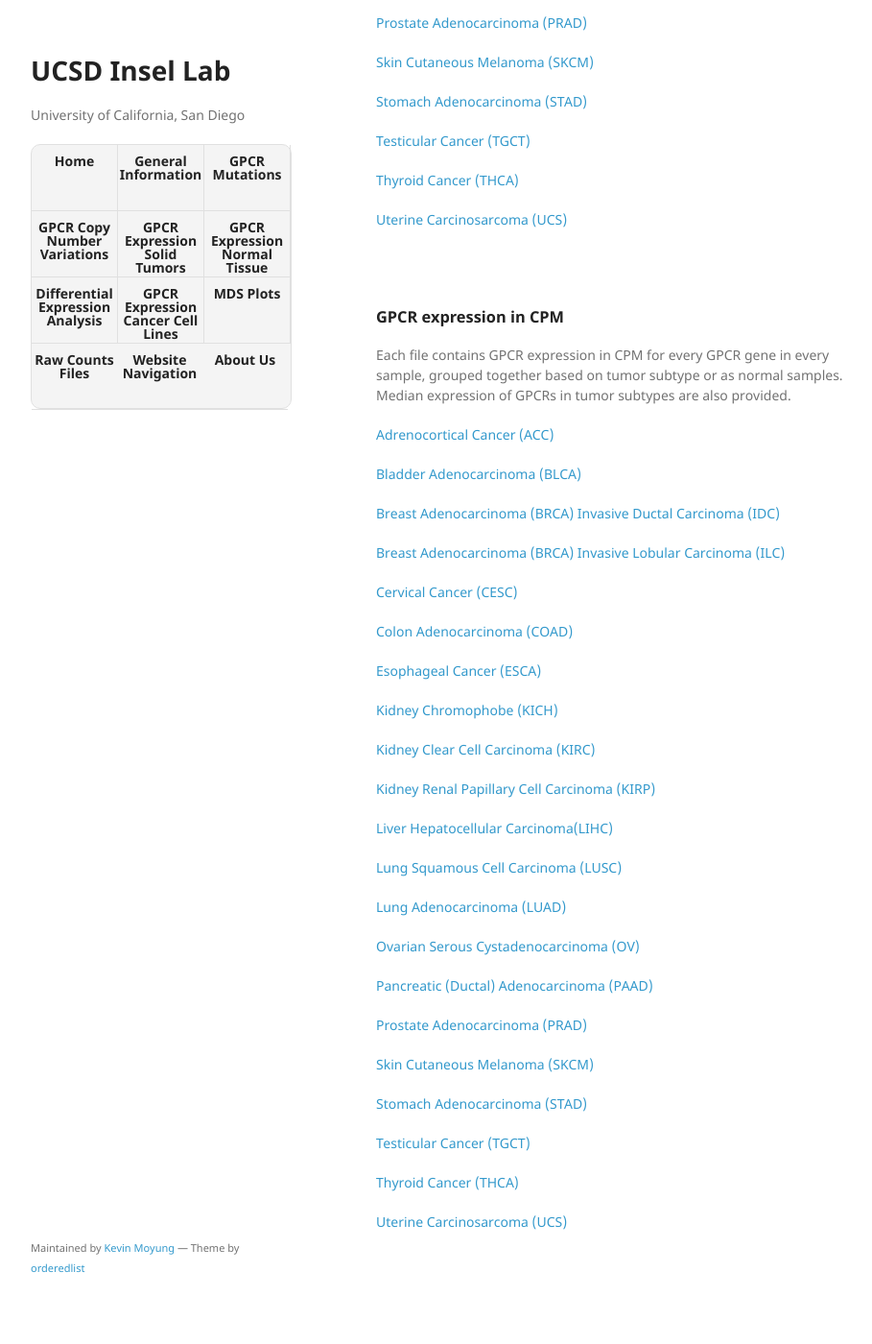
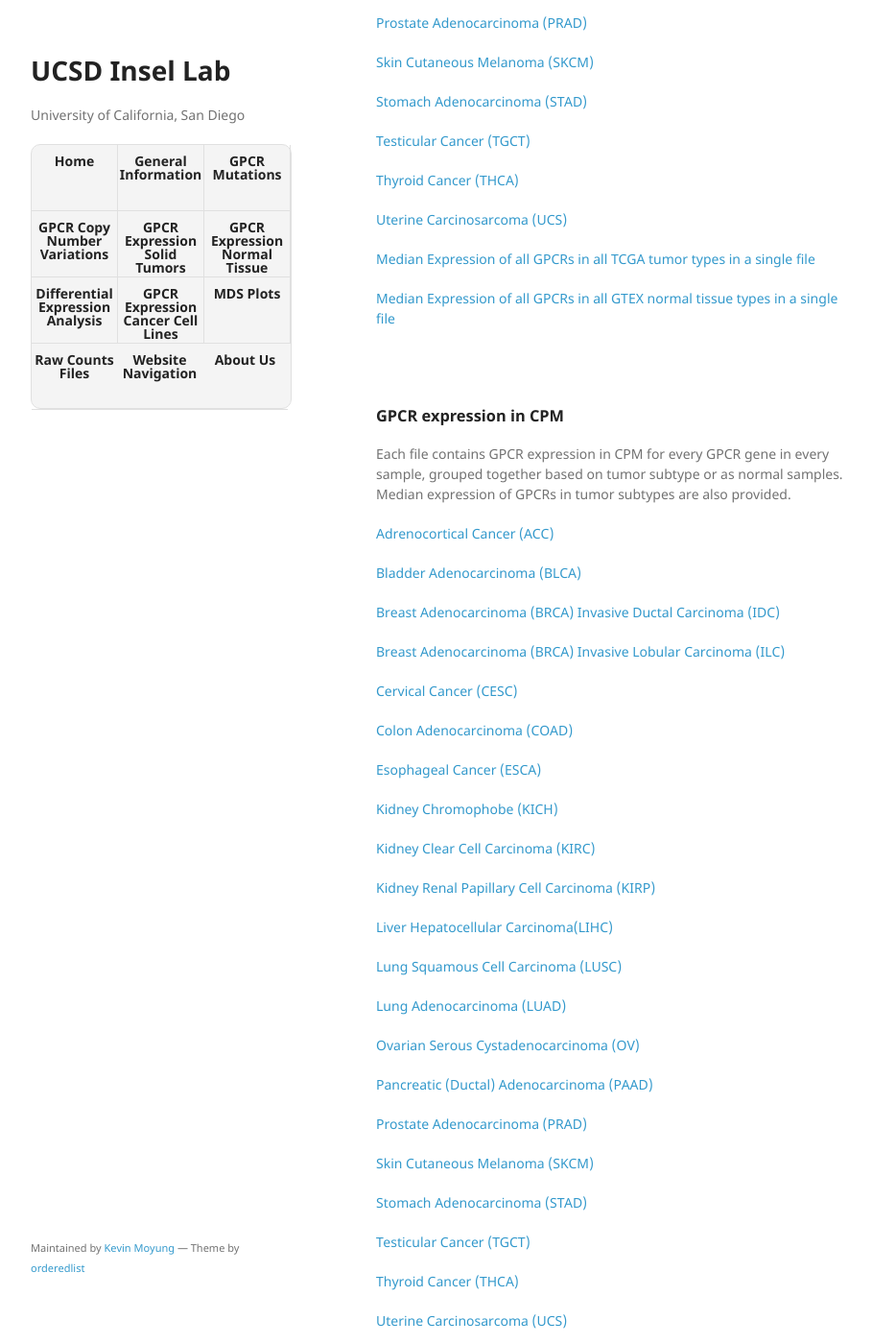
Before and after one commit to insellab/insellab.github.io, a Jekyll site: the page built from gpcr_tcga_exp.md, in a window 1280 px wide and 1400 px high, scrolled down 1745 px. Shown: the whole window at 96% size, without its empty margins (178-1087 px from the left). Built offline with Jekyll 4.4.1, drawn with Linux system fonts in a browser that asks for light colours; our own code applies the rules of GitHub Pages for plain Markdown files; before the commit the page ends 3098 px from its top, so only the background shows below that; some of the changed text lies outside the part shown.

Commit message:
Update gpcr_tcga_exp.md

```diff
--- a/gpcr_tcga_exp.md
+++ b/gpcr_tcga_exp.md
@@ -67,6 +67,10 @@ Certain samples highlighted in yellow were not included for other analyses (such
 [Uterine Carcinosarcoma (UCS)](https://drive.google.com/open?id=1YJwiOXCzYaXs_LgEff4AddBY1GRPNZtR)
 
 
+[Median Expression of all GPCRs in all TCGA tumor types in a single file]()
+
+[Median Expression of all GPCRs in all GTEX normal tissue types in a single file]()
+
 <br/><br/>
 
 
@@ -116,3 +120,9 @@ Each file contains GPCR expression in CPM for every GPCR gene in every sample, g
 [Thyroid Cancer (THCA)](https://drive.google.com/open?id=1kbZ9HfRmhVfw05BLVNUymfvXjma5KAAC)
 
 [Uterine Carcinosarcoma (UCS)](https://drive.google.com/open?id=1dUYwQnoAdf4aPGATspyMq_UH9djGWg1_)
+
+
+
+[Median Expression of all GPCRs in all TCGA tumor types in a single file]()
+
+[Median Expression of all GPCRs in all GTEX normal tissue types in a single file]()
```
